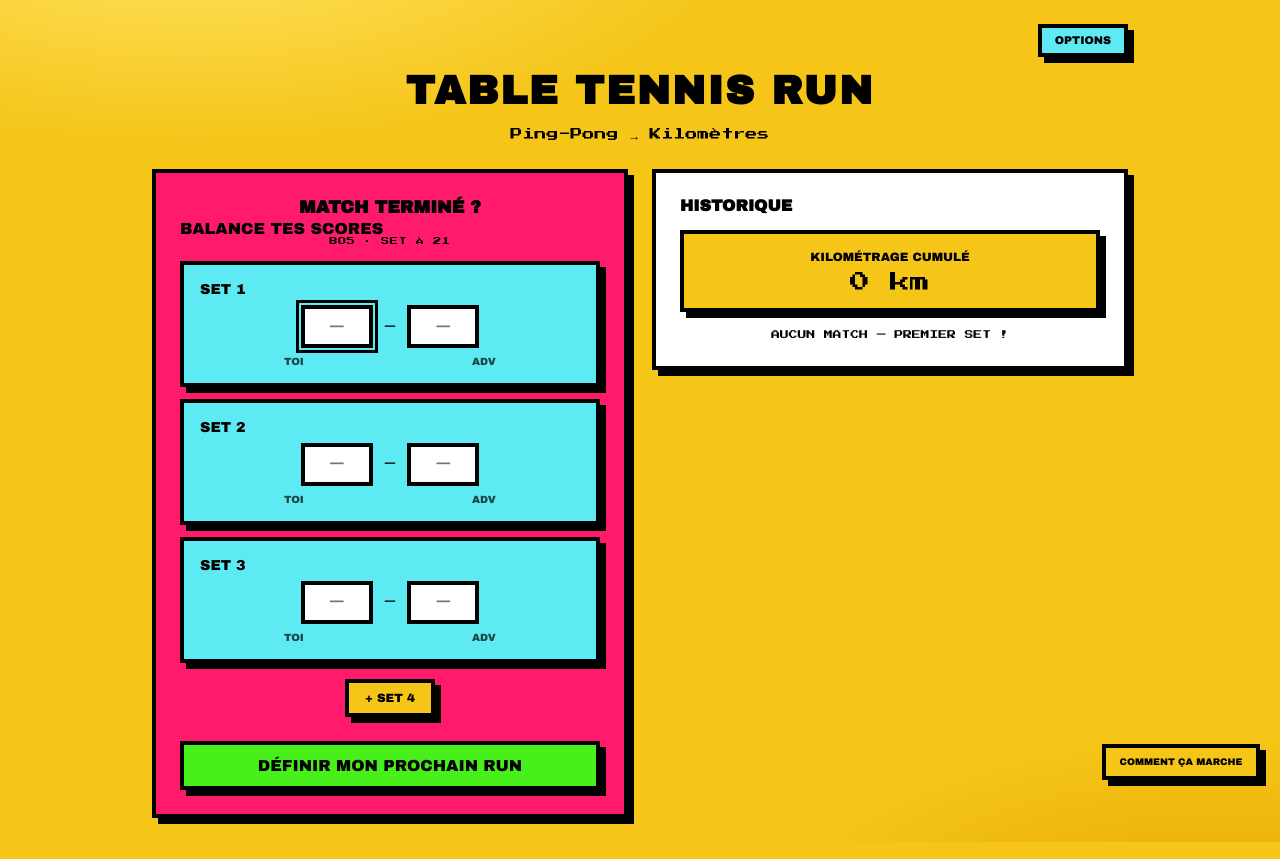
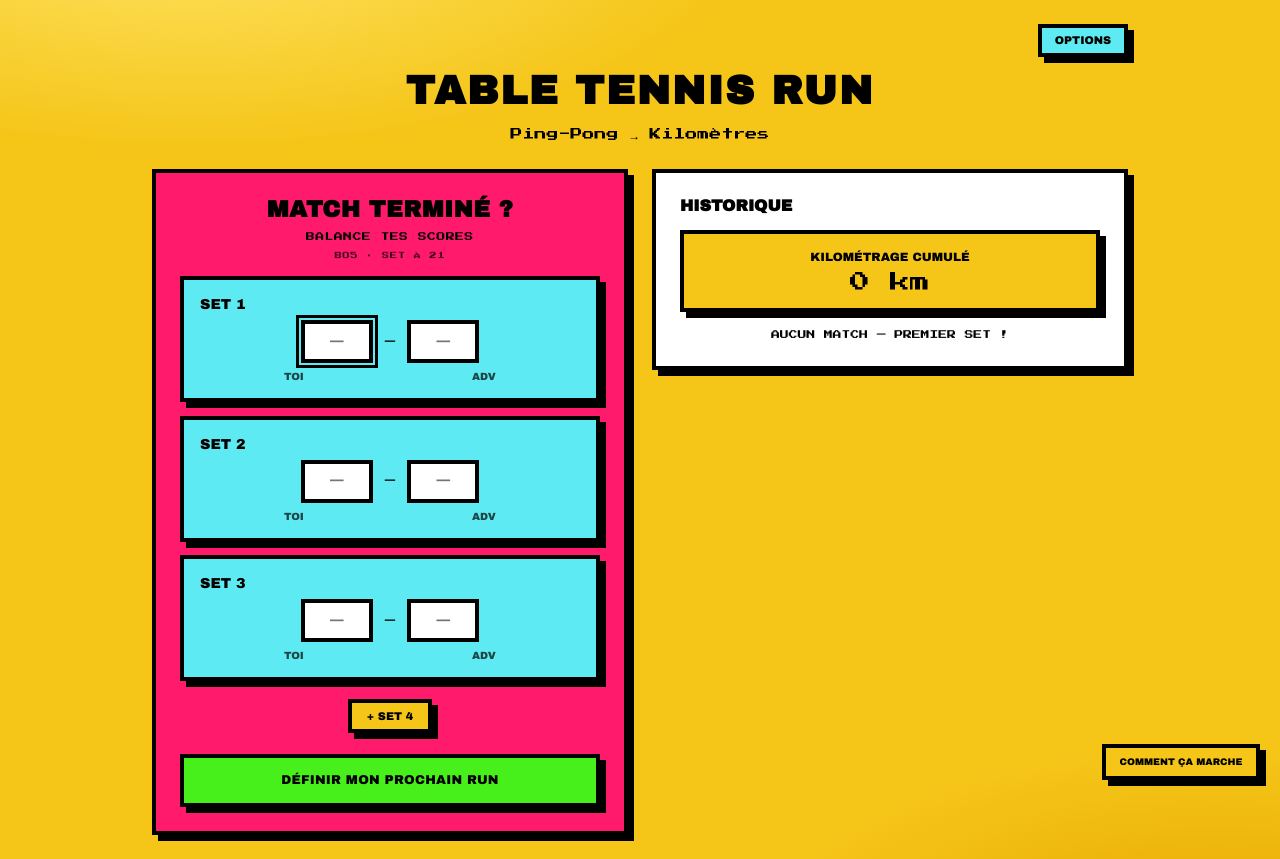
Before and after one commit to gabrielluthun/table-tennis-run, a Vue app: page / in a window 1280 px wide. Built offline with nearby package versions, Linux system fonts and the light colour scheme.

Commit message:
style: refine score input spacing and CTA

```diff
--- a/src/components/score-input/ScoreInput.scss
+++ b/src/components/score-input/ScoreInput.scss
@@ -5,26 +5,40 @@
   @include neo-card($bg-fluo-pink);
   display: flex;
   flex-direction: column;
-  gap: 1rem;
+  gap: 1.1rem;
   padding: 1.5rem;
 
+  &__intro {
+    display: flex;
+    flex-direction: column;
+    gap: 0.4rem;
+    text-align: center;
+  }
+
   &__title {
-    font-size: 1.1rem;
-    line-height: 1.3;
-    text-align: center;
+    font-size: clamp(1.15rem, 4vw, 1.45rem);
+    letter-spacing: 0.02em;
+    line-height: 1.15;
+  }
+
+  &__hook {
+    font-family: $font-score;
+    font-size: 0.55rem;
+    letter-spacing: 0.06em;
+    line-height: 1.7;
   }
 
   &__meta {
     font-family: $font-score;
-    font-size: 0.5rem;
-    letter-spacing: 0.08em;
-    text-align: center;
+    font-size: 0.45rem;
+    letter-spacing: 0.1em;
+    opacity: 0.75;
   }
 
   &__sets {
     display: flex;
     flex-direction: column;
-    gap: 0.75rem;
+    gap: 0.85rem;
   }
 
   &__actions {
@@ -36,20 +50,23 @@
 
   &__add {
     @include neo-button($bg-mustard);
-    font-size: 0.75rem;
-    padding: 0.5rem 1rem;
+    font-size: 0.7rem;
+    padding: 0.45rem 0.9rem;
   }
 
   &__remove {
     @include neo-button($bg-white);
-    font-size: 0.75rem;
-    padding: 0.5rem 1rem;
+    font-size: 0.7rem;
+    padding: 0.45rem 0.9rem;
   }
 
   &__submit {
     @include neo-button($bg-acid-green);
-    font-size: 1rem;
-    margin-top: 0.5rem;
+    font-size: 0.8rem;
+    letter-spacing: 0.02em;
+    line-height: 1.35;
+    margin-top: 0.25rem;
+    padding: 0.85rem 1rem;
     width: 100%;
   }
 
```
